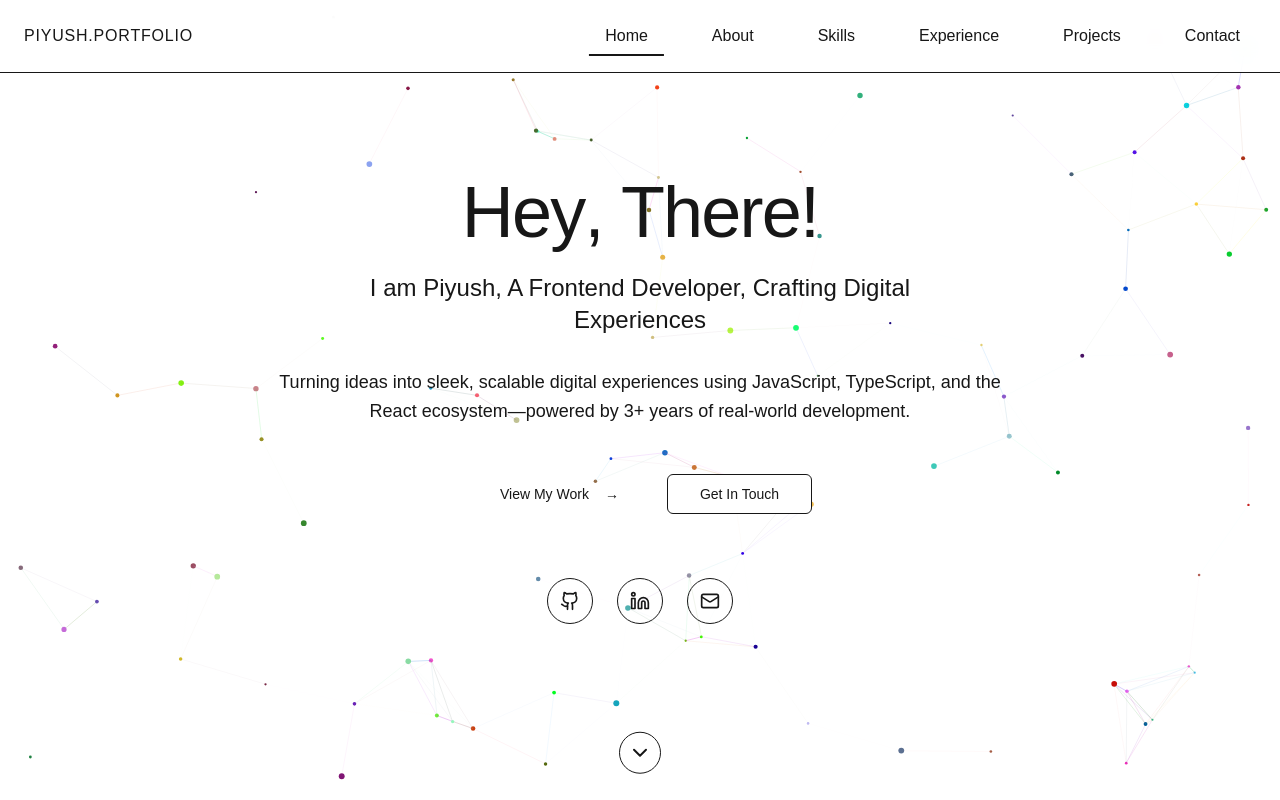
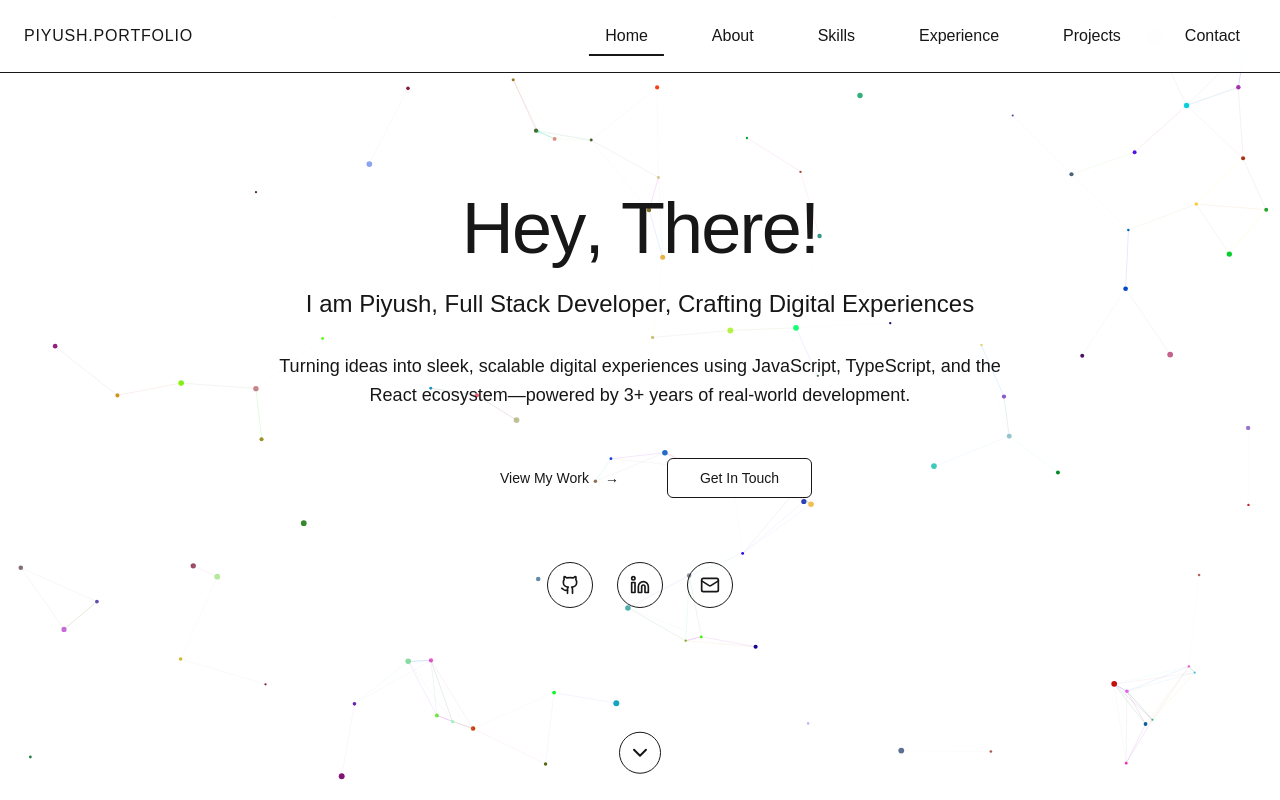
Before and after one commit to Piyush023/Portfolio, a Next.js app: page / in a window 1280 px wide. Shown: the top 800 px of the page. Built offline with nearby package versions, Linux system fonts and the light colour scheme.

Commit message:
Meesage Updated

```diff
--- a/src/app/components/HeroSection.tsx
+++ b/src/app/components/HeroSection.tsx
@@ -29,7 +29,7 @@ export const HeroSection: React.FC = () => {
 
   const name = 'Hey, There!';
   const subtitle =
-    'I am Piyush, A Frontend Developer, Crafting Digital Experiences';
+    'I am Piyush, Full Stack Developer, Crafting Digital Experiences';
 
   return (
     <div className='min-h-screen flex items-center justify-center relative px-6'>
```
